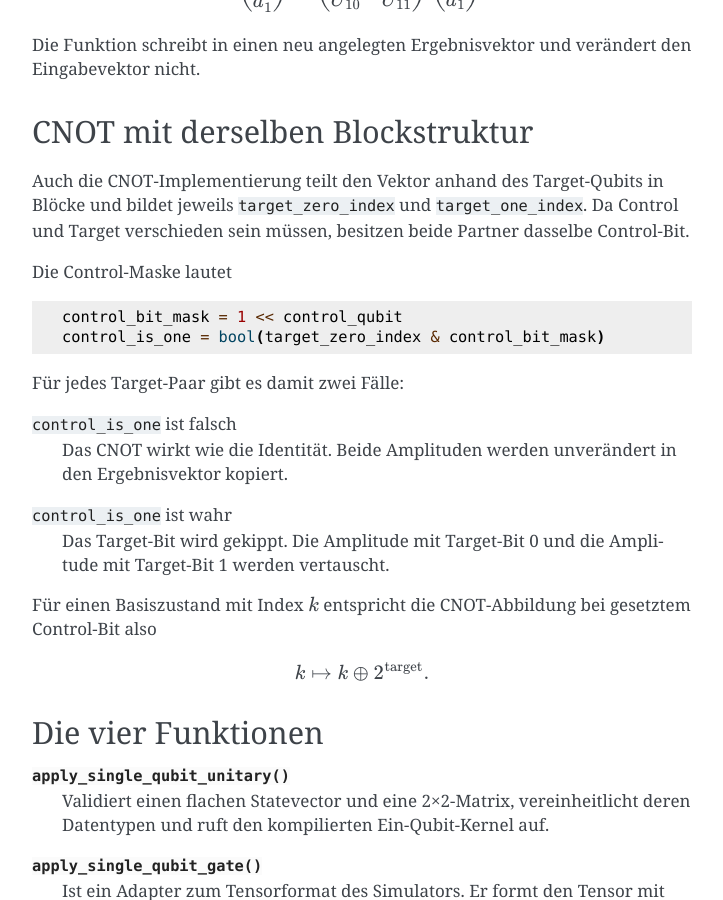
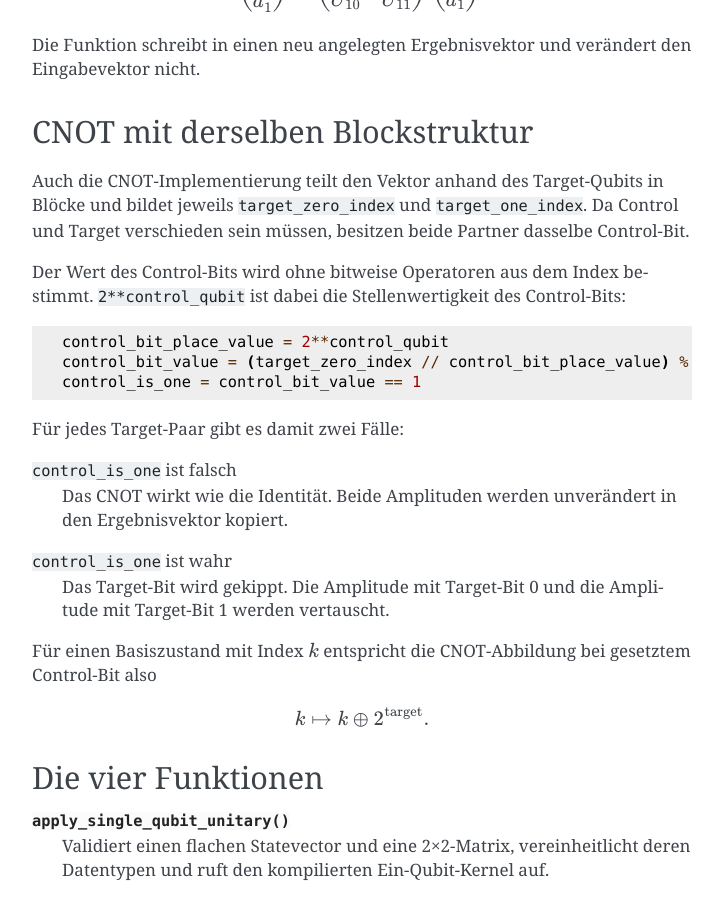
Before and after one commit to FinnPedace/Quantum_Circuit_Simulator, a Sphinx documentation site: the page built from docs/alternative_einsum.rst, in a window 1280 px wide and 900 px high, scrolled down 2305 px. Shown: the whole window, without its empty margins (388-1111 px from the left). Built offline with Sphinx 7.4.7, drawn with Linux system fonts in a browser that asks for light colours.

Commit message:
Refactor code structure for improved readability and maintainability

```diff
--- a/docs/alternative_einsum.rst
+++ b/docs/alternative_einsum.rst
@@ -128,12 +128,15 @@ Blöcke und bildet jeweils ``target_zero_index`` und ``target_one_index``. Da
 Control und Target verschieden sein müssen, besitzen beide Partner dasselbe
 Control-Bit.
 
-Die Control-Maske lautet
+Der Wert des Control-Bits wird ohne bitweise Operatoren aus dem Index
+bestimmt. ``2**control_qubit`` ist dabei die Stellenwertigkeit des
+Control-Bits:
 
 .. code-block:: python
 
-   control_bit_mask = 1 << control_qubit
-   control_is_one = bool(target_zero_index & control_bit_mask)
+   control_bit_place_value = 2**control_qubit
+   control_bit_value = (target_zero_index // control_bit_place_value) % 2
+   control_is_one = control_bit_value == 1
 
 Für jedes Target-Paar gibt es damit zwei Fälle:
 
--- a/pyproject.toml
+++ b/pyproject.toml
@@ -17,6 +17,7 @@ dependencies = [
 
 [dependency-groups]
 dev = [
+    "ipykernel>=6.29",
     "pytest>=8.0",
     "sphinx>=9.1.0",
 ]
```
Also changed, not shown: 3 other files.
